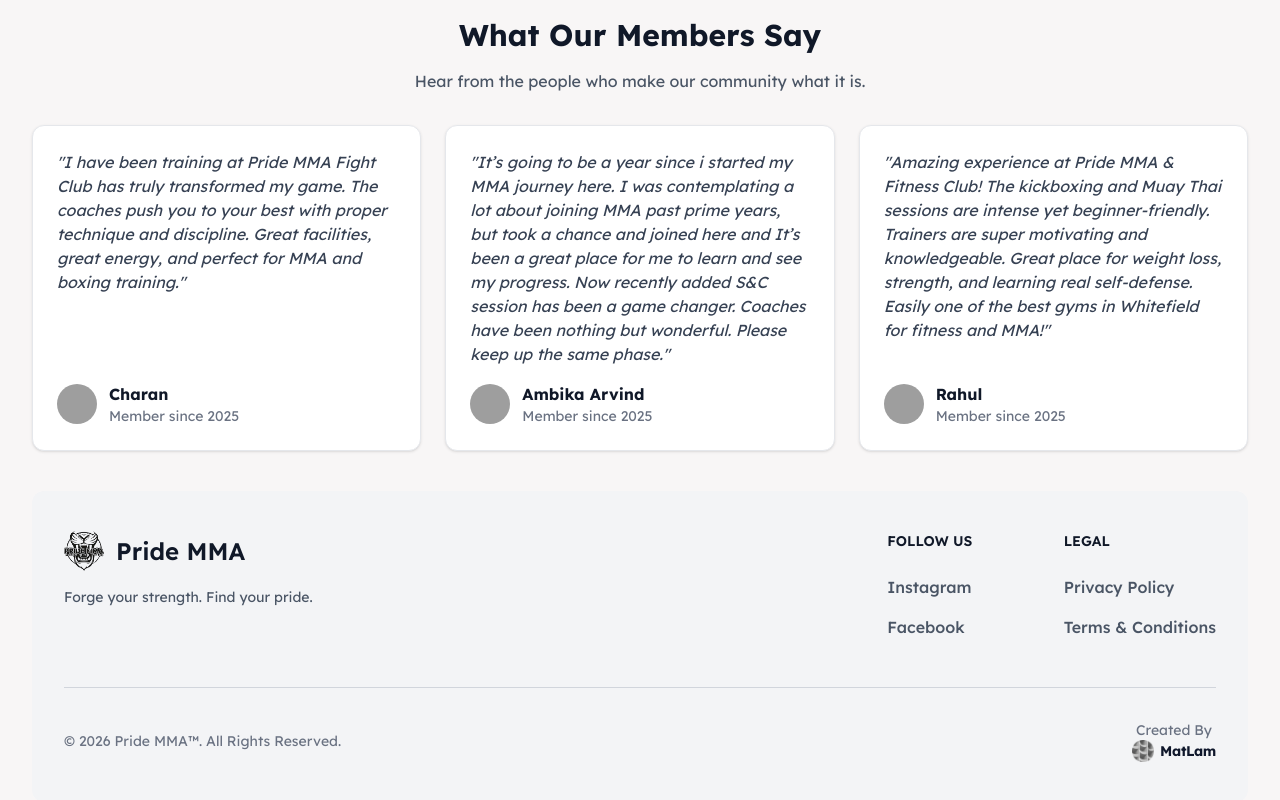
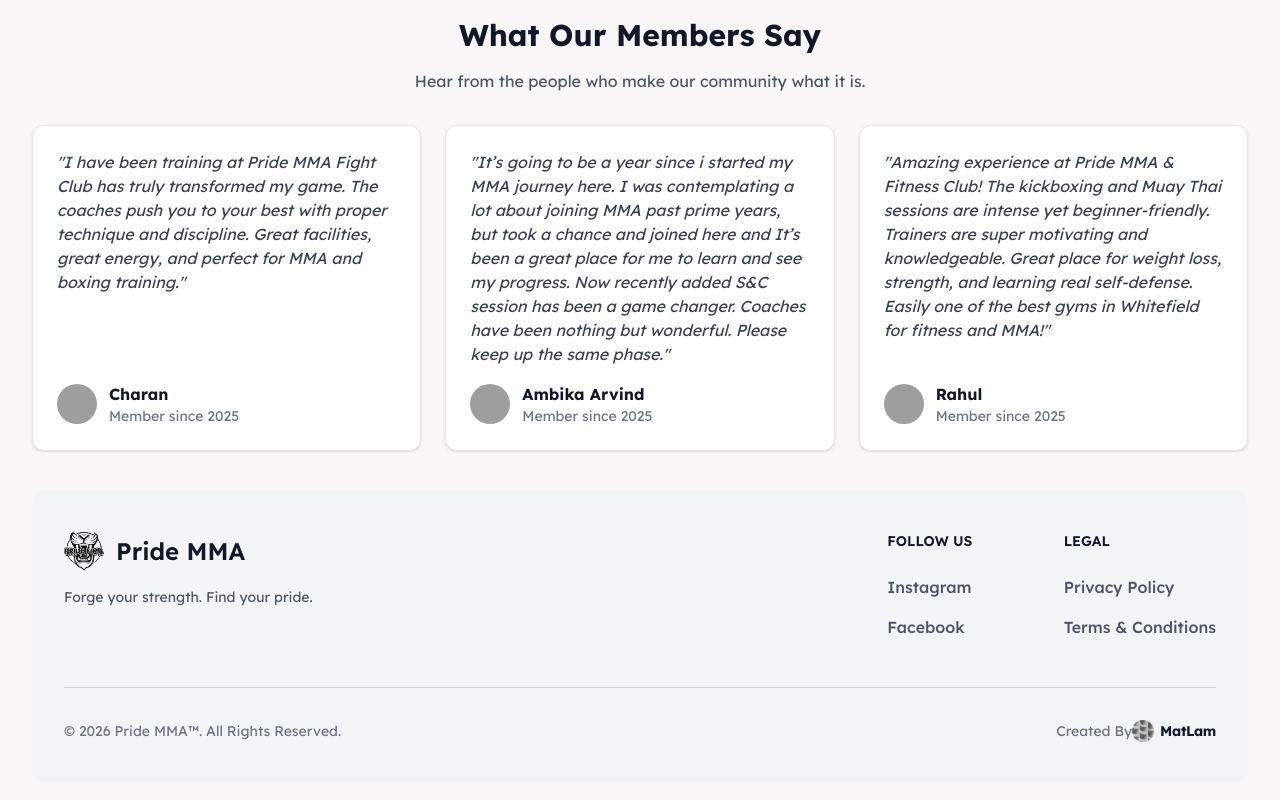
Before and after one commit to coderzlyf/pridemma, a React (Vite) app: page / in a window 1280 px wide. Shown: the part 2068-2868 px from the top of the page. Built offline with nearby package versions, Linux system fonts and the light colour scheme; no server answers; grey boxes are pictures that could not be loaded; the HTML template or start-up script is replaced by a standard one.

Commit message:
link design changes

```diff
--- a/src/App.tsx
+++ b/src/App.tsx
@@ -40,7 +40,7 @@ function App() {
                   sections={data.footer.section}
                   copyright={`© ${data.footer.year} ${data.footer.brandName}™. All Rights Reserved.`}
                   credits={
-                    <>
+                    <p className="flex items-center">
                       Created By{" "}
                       <a
                         href="https://www.matlam.online"
@@ -69,7 +69,7 @@ function App() {
                       >
                         {data.footer.cofounder.name[0]}
                       </a> */}
-                    </>
+                    </p>
                   }
                 />
               </div>
```
